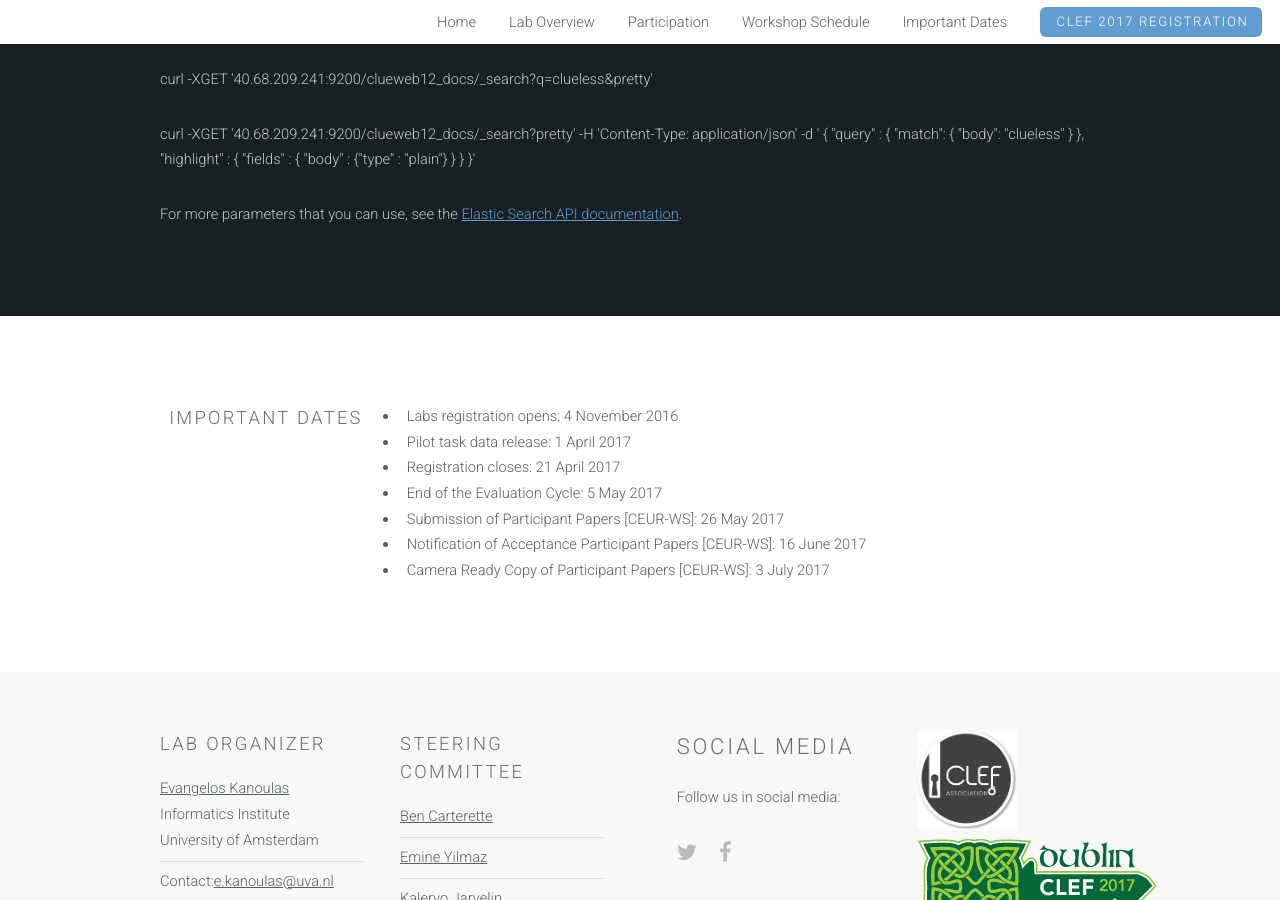
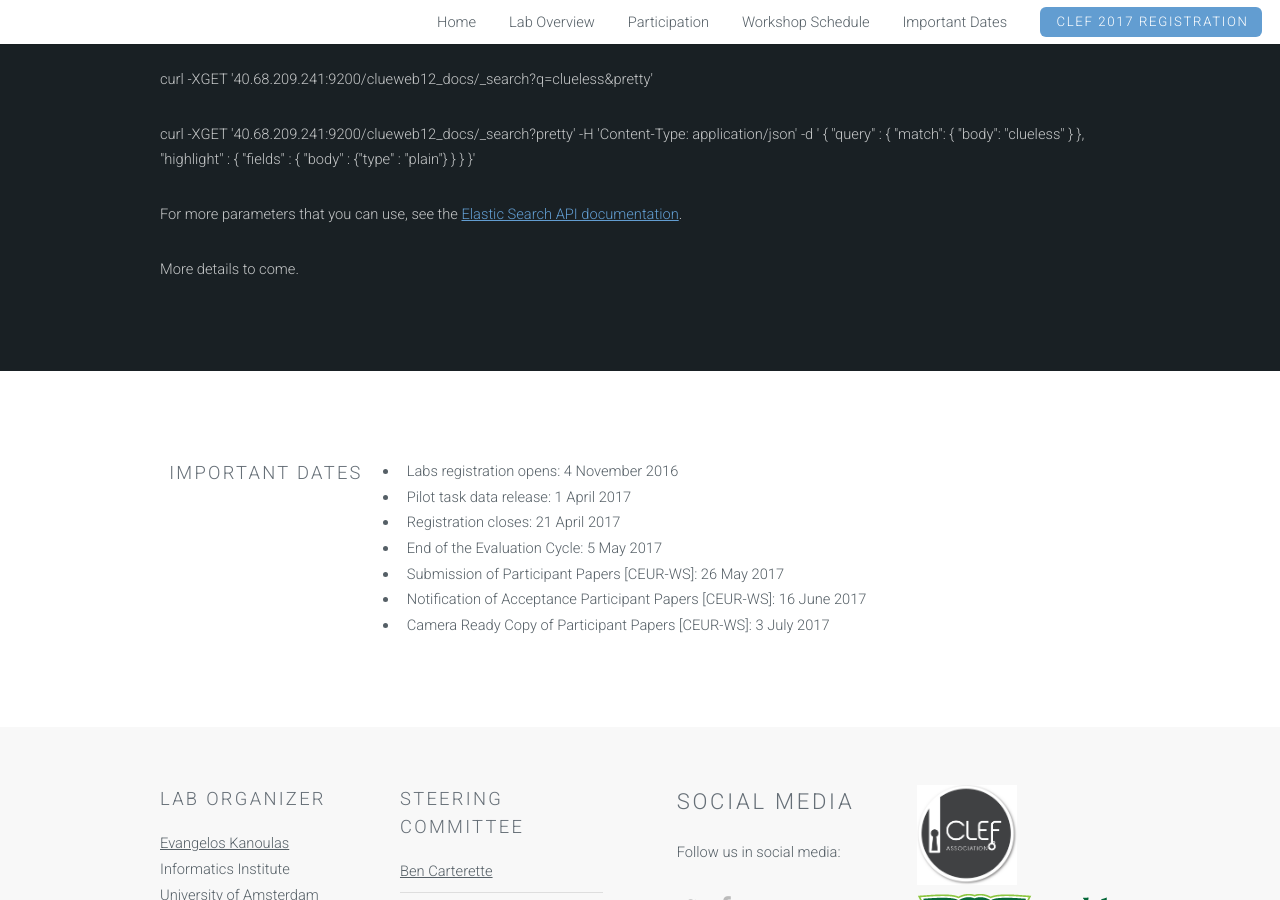
Before and after one commit to ekanou/dynamicsearch, a Jekyll site: the page built from clef-lab.html, in a window 1280 px wide and 900 px high, scrolled down 3921 px. Built offline with Jekyll 4.4.1, drawn with Linux system fonts in a browser that asks for light colours.

Commit message:
minor edits

```diff
--- a/clef-lab.html
+++ b/clef-lab.html
@@ -147,6 +147,8 @@ layout: clef-default
 
                 <p>For more parameters that you can use, see the <a href="https://www.elastic.co/guide/en/elasticsearch/reference/current/search-search.html">Elastic Search API documentation</a>.
 
+                    <p>More details to come.</p>
+
             </section>
 
 			<!--
```
